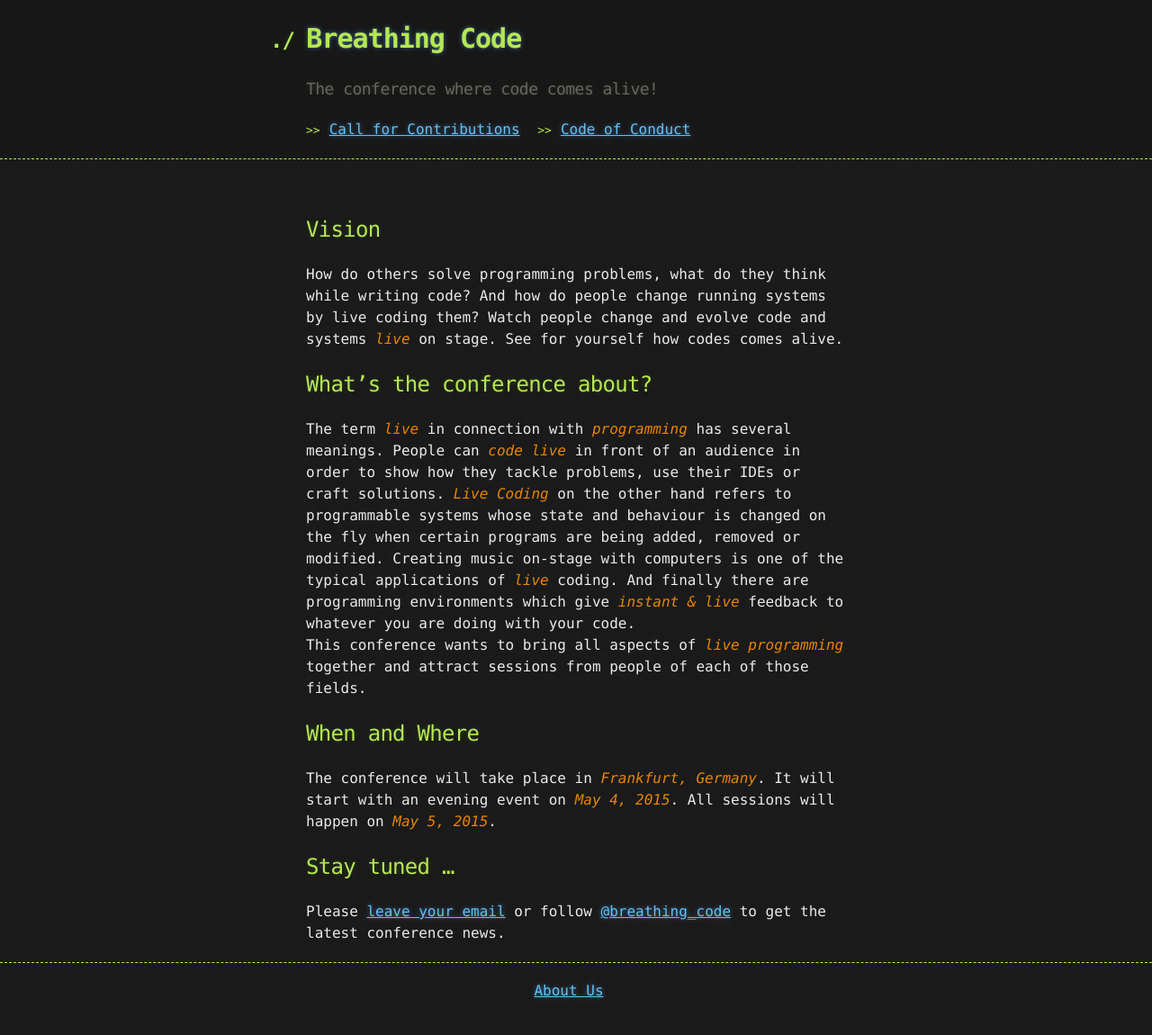
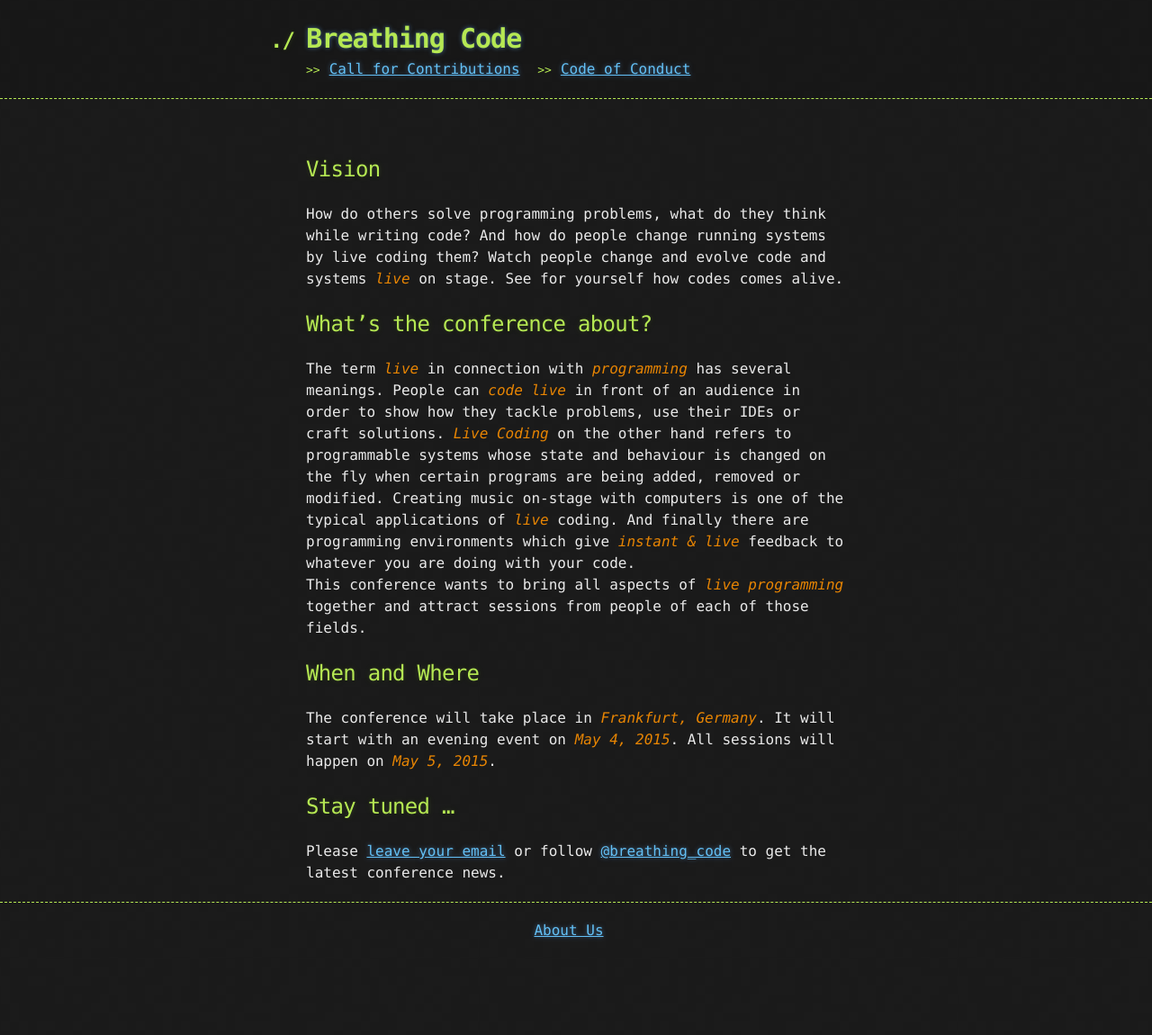
Before and after one commit to BreathingCode/BreathingCode.github.io, a Jekyll site: the page built from index.md, in a window 1280 px wide. Shown: the whole page at 90% size. Built offline with Jekyll 4.4.1, drawn with Linux system fonts in a browser that asks for light colours; Markdown is read by kramdown in place of the engine named in the settings; after the commit the page ends 1083 px from its top, so only the background shows below that.

Commit message:
removing tagline, as it's unnecessary for us

```diff
--- a/_config.yml
+++ b/_config.yml
@@ -1,5 +1,4 @@
 title: Breathing Code
-tagline: The conference where code comes alive!
 markdown: redcarpet
 redcarpet:
   extensions: [with_toc_data, strikethrough, superscript, footnotes]
--- a/_layouts/default.html
+++ b/_layouts/default.html
@@ -14,7 +14,6 @@
       <header>
         <div class="container">
           <h1><a href="/">{{ site.title }}</a></h1>
-          <h2>{{ site.tagline }}</h2>
           <ul id="navigation">
             <li><a href="/cfc.html">Call for Contributions</a></li>
             <li><a href="/codeofconduct.html">Code of Conduct</a></li>
```
